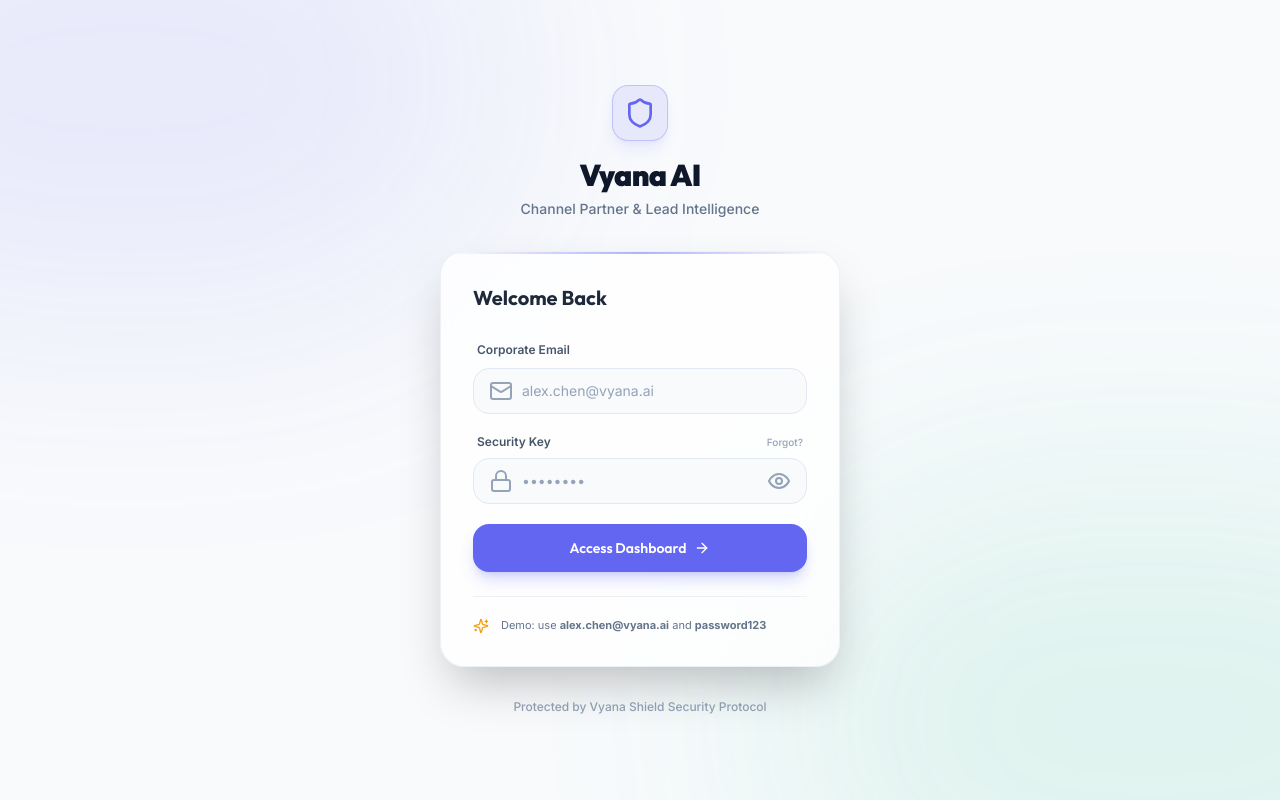
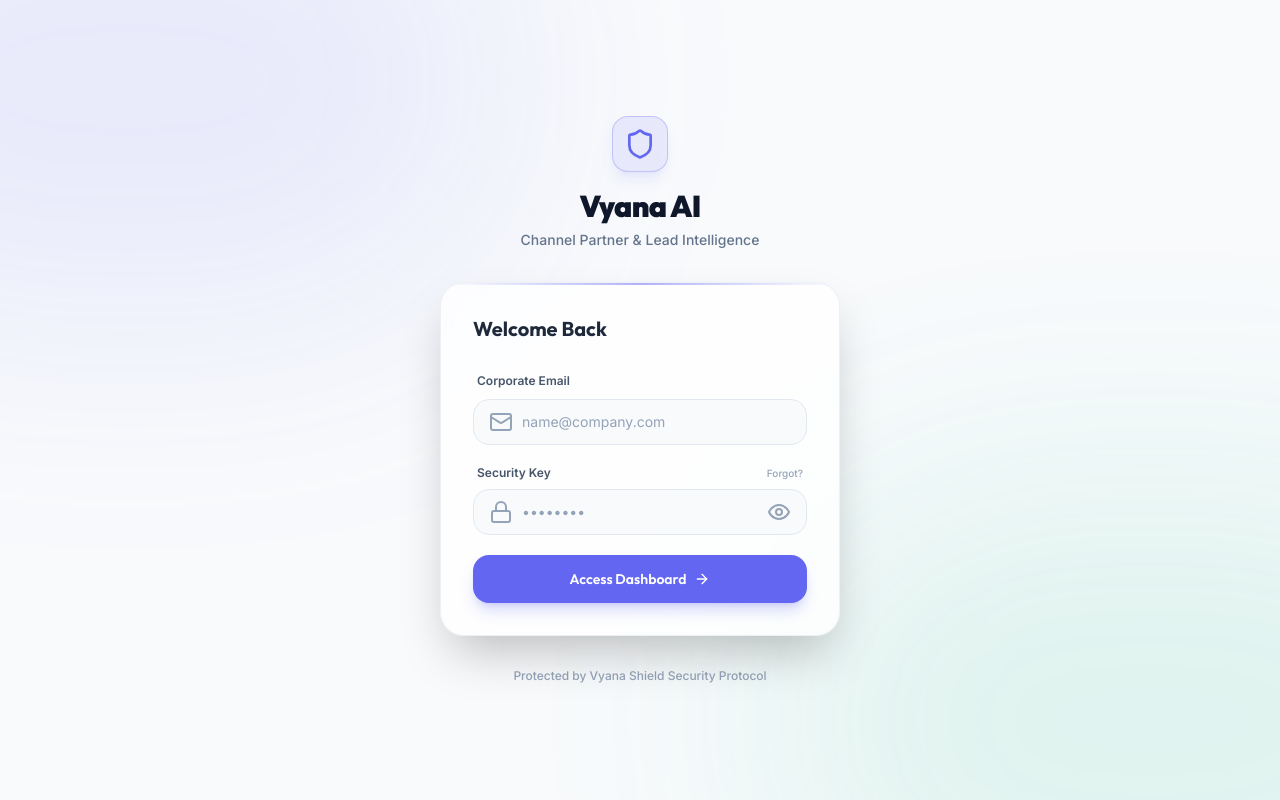
Before and after one commit to ansh-rohilla/AI-Powered-Channel-Partner-Lead-Intelligence-Dashboard, a React (Vite) app in the folder frontend/: page /login in a window 1280 px wide. Built offline with nearby package versions, Linux system fonts and the light colour scheme; no server answers.

Commit message:
style: generalize email placeholder and remove demo note in login page

```diff
--- a/frontend/src/pages/Login.jsx
+++ b/frontend/src/pages/Login.jsx
@@ -103,7 +103,7 @@
                 </div>
                 <input
                   type="email"
-                  placeholder="alex.chen@vyana.ai"
+                  placeholder="name@company.com"
                   value={email}
                   onChange={(e) => setEmail(e.target.value)}
                   className="w-full bg-slate-50 dark:bg-slate-950/40 border border-slate-200 dark:border-white/5 focus:border-brand-primary dark:focus:border-brand-primary/50 focus:ring-4 focus:ring-brand-primary/10 rounded-2xl py-3 pl-12 pr-4 text-sm text-slate-800 dark:text-slate-200 placeholder:text-slate-400 outline-none transition-all duration-200"
@@ -156,12 +156,6 @@
               )}
             </button>
           </form>
-
-          {/* Quick Demo Info Alert */}
-          <div className="mt-6 pt-5 border-t border-slate-200/60 dark:border-white/5 flex items-center gap-3 text-[11px] text-slate-500 dark:text-slate-400">
-            <Sparkles className="w-4 h-4 text-amber-500 shrink-0" />
-            <span>Demo: use <b>alex.chen@vyana.ai</b> and <b>password123</b></span>
-          </div>
         </div>
 
         {/* Footer info */}
```
